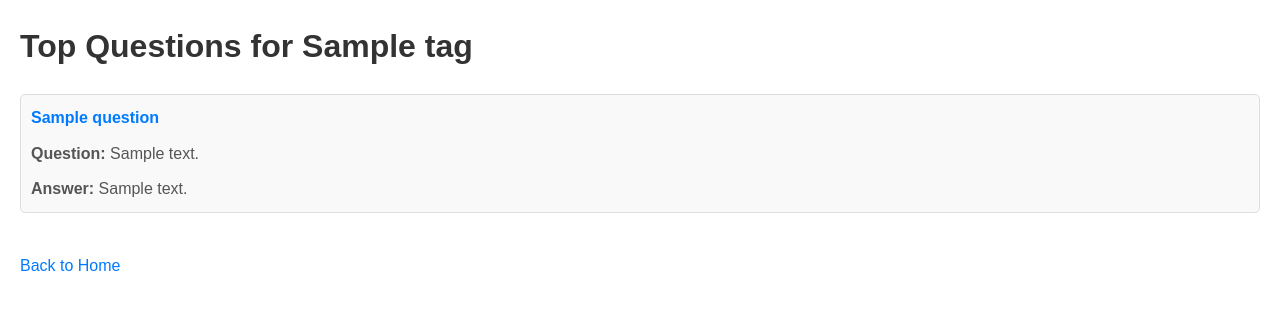
After one commit to yutian-9264/learn-through-stackoverflow, a Flask app: template templates/questions.html in a window 1280 px wide. The commit adds this page. Shown: the top 310 px of the page. Run offline with Flask 2, Linux system fonts and the light colour scheme; the template is opened without the code that fills it: most values are stand-ins (such as "Sample title", 1, 10 or a date in 2020).

Commit message:
1.set a selectable button on home page; 2.revise the subpages to make it more readable.

```diff
--- a/main.py
+++ b/main.py
@@ -29,8 +29,8 @@ def get_top_questions(tag="python"):
         "sort": "votes",
         "tagged": tag,
         "site": "stackoverflow",
-        "pagesize": 10,
-        "filter": "!9_bDDxJY5"
+        "pagesize": 2,
+        "filter": "withbody"  # Use the 'withbody' filter to include the question body
     }
     response = requests.get(url, params=params)
     questions = response.json().get("items", [])
@@ -50,14 +50,15 @@ def get_top_answer(answer_id):
 
 @app.route("/questions")
 def questions():
-    tag = request.args.get("tag", "python")
+    tag = request.args.get("tag", "python")  # Default to 'python' if no tag is provided
     questions = get_top_questions(tag)
     for q in questions:
         if 'accepted_answer_id' in q:
             q['answer'] = get_top_answer(q['accepted_answer_id'])
         else:
             q['answer'] = "No accepted answer"
-    return jsonify(questions)
+    # Render the questions.html template with the questions and tag
+    return render_template("questions.html", questions=questions, tag=tag)
 
 @app.route("/")
 def home():
--- /dev/null
+++ b/templates/questions.html
@@ -0,0 +1,62 @@
+<!DOCTYPE html>
+<html lang="en">
+<head>
+    <meta charset="UTF-8">
+    <meta name="viewport" content="width=device-width, initial-scale=1.0">
+    <title>Top Questions for {{ tag }}</title>
+    <style>
+        body {
+            font-family: Arial, sans-serif;
+            line-height: 1.6;
+            margin: 20px;
+        }
+        h1 {
+            color: #333;
+        }
+        ul {
+            list-style-type: none;
+            padding: 0;
+        }
+        li {
+            margin-bottom: 20px;
+            padding: 10px;
+            border: 1px solid #ddd;
+            border-radius: 5px;
+            background-color: #f9f9f9;
+        }
+        a {
+            text-decoration: none;
+            color: #007BFF;
+        }
+        a:hover {
+            text-decoration: underline;
+        }
+        p {
+            margin: 10px 0 0;
+            color: #555;
+        }
+        .back-link {
+            display: inline-block;
+            margin-top: 20px;
+            text-decoration: none;
+            color: #007BFF;
+        }
+        .back-link:hover {
+            text-decoration: underline;
+        }
+    </style>
+</head>
+<body>
+    <h1>Top Questions for {{ tag }}</h1>
+    <ul>
+        {% for question in questions %}
+            <li>
+                <strong><a href="{{ question.link }}" target="_blank">{{ question.title }}</a></strong>
+                <p><strong>Question:</strong> {{ question.body | safe }}</p> <!-- Display the full question -->
+                <p><strong>Answer:</strong> {{ question.answer | safe }}</p>
+            </li>
+        {% endfor %}
+    </ul>
+    <a href="/" class="back-link">Back to Home</a>
+</body>
+</html>
```
Also changed, not shown: templates/index.html (+15 -6 lines).
